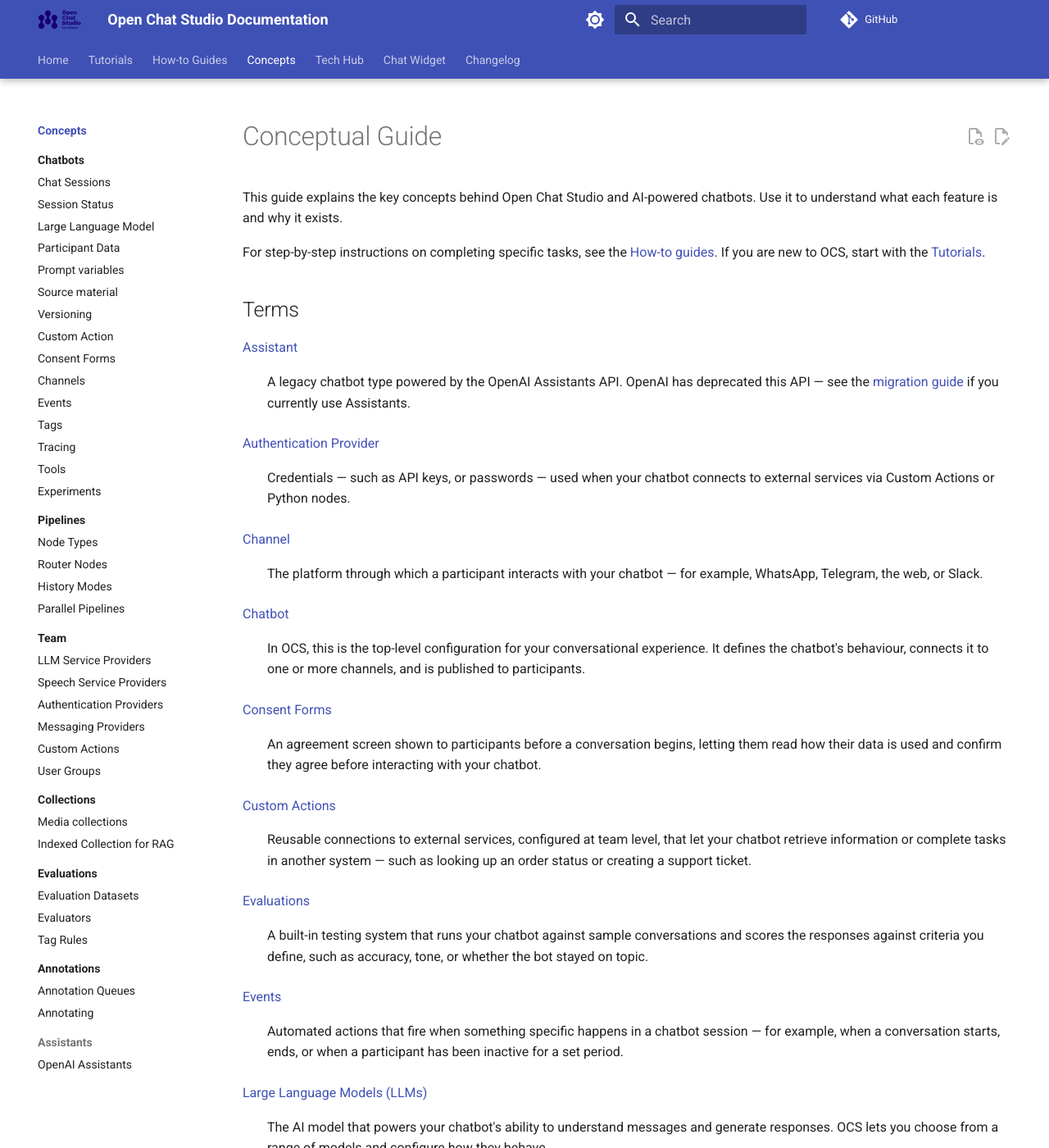
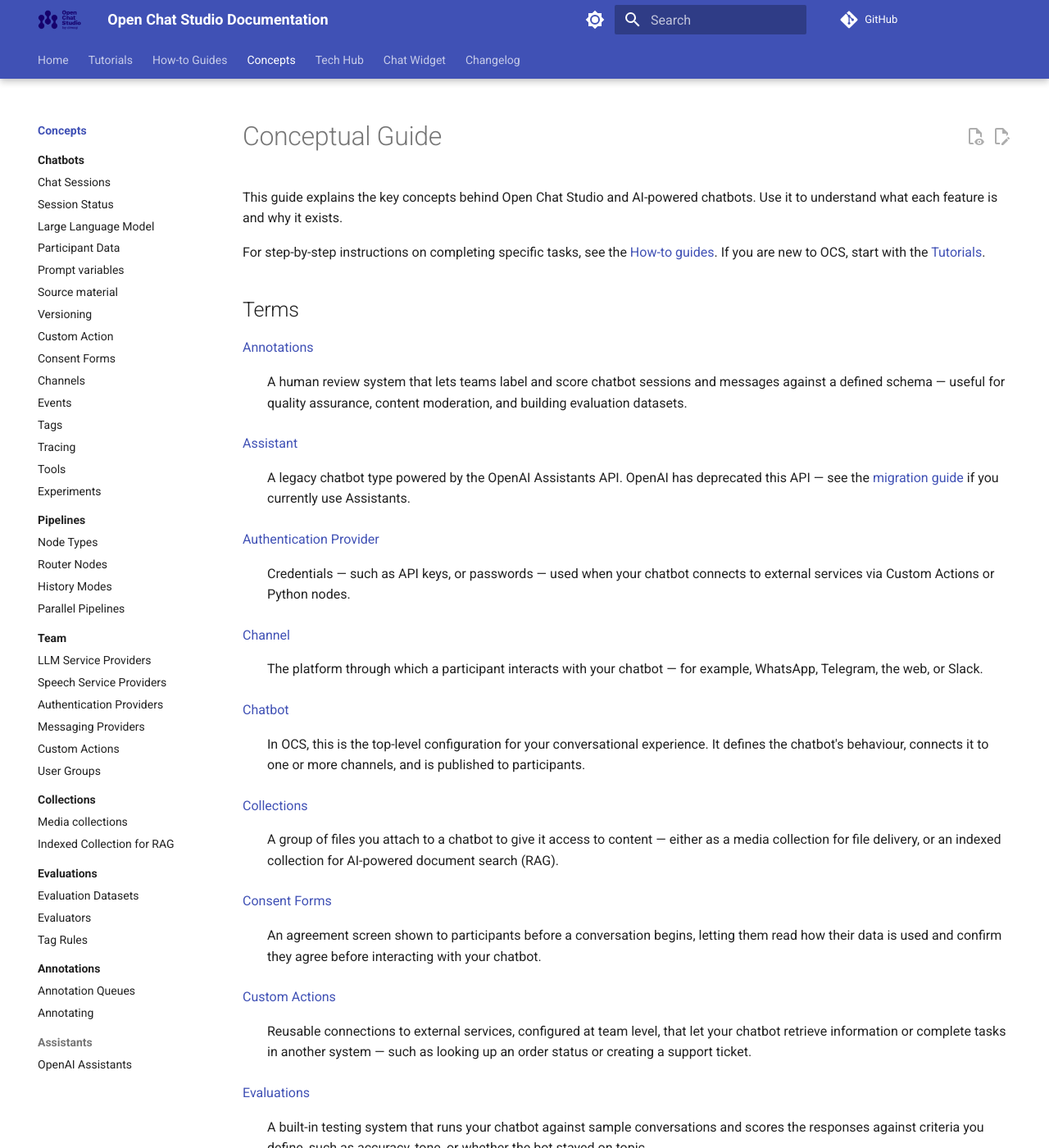
Before and after one commit to dimagi/open-chat-studio-docs, an MkDocs documentation site: the page built from docs/concepts/index.md, in a window 1280 px wide and 1400 px high. Shown: the whole window at 82% size. Built offline with MkDocs 1.6.1 and Material for MkDocs 9.7.7, drawn with Linux system fonts in a browser that asks for light colours; a script that is not in the unit is left out; comment, search, counter and statistics services are not loaded; some of the changed text lies outside the part shown.

Commit message:
addded missing concepts-collections, tags, annotations and team

```diff
--- a/docs/concepts/index.md
+++ b/docs/concepts/index.md
@@ -12,6 +12,9 @@
 For step-by-step instructions on completing specific tasks, see the [How-to guides](../how-to/index.md). If you are new to OCS, start with the [Tutorials](../tutorials/index.md).
 
 ## Terms
+[Annotations](annotations/index.md)
+: A human review system that lets teams label and score chatbot sessions and messages against a defined schema — useful for quality assurance, content moderation, and building evaluation datasets.
+
 [Assistant](assistants.md)
 : A legacy chatbot type powered by the OpenAI Assistants API. OpenAI has deprecated this API — see the [migration guide](../how-to/assistants_migration.md) if you currently use Assistants.
 
@@ -23,6 +26,9 @@
 
 [Chatbot](chatbots/index.md)
 : In OCS, this is the top-level configuration for your conversational experience. It defines the chatbot's behaviour, connects it to one or more channels, and is published to participants.
+
+[Collections](collections/index.md)
+: A group of files you attach to a chatbot to give it access to content — either as a media collection for file delivery, or an indexed collection for AI-powered document search (RAG).
 
 [Consent Forms](consent.md)
 : An agreement screen shown to participants before a conversation begins, letting them read how their data is used and confirm they agree before interacting with your chatbot.
@@ -63,6 +69,12 @@
 [Source Material](source_material.md)
 : A knowledge base you attach to your chatbot — such as product documentation or FAQs — that it can reference when generating responses.
 
+[Tags](tags.md)
+: Labels applied to sessions or messages to categorize and organize interactions — for example, flagging conversations that need follow-up or segmenting sessions based on content.
+
+[Team](team/index.md)
+: The organisational unit in OCS. Each team has its own chatbots, data, and settings.
+
 [Tools](tools/index.md)
 : Built-in capabilities you enable per chatbot so it can do more than generate text — for example, schedule reminders, perform calculations, or remember information about a participant across sessions.
 
```
